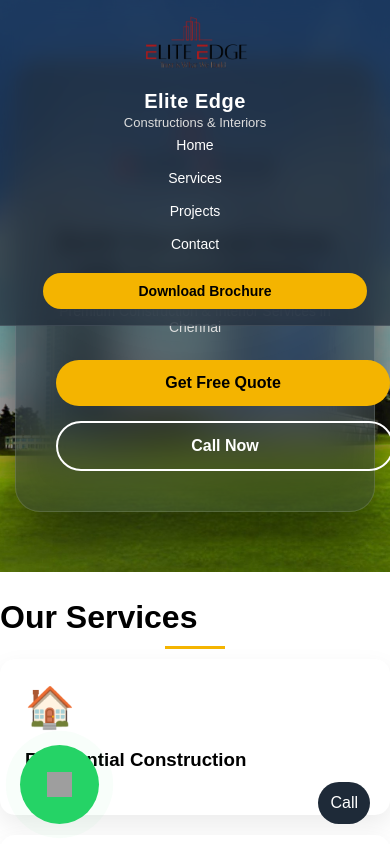
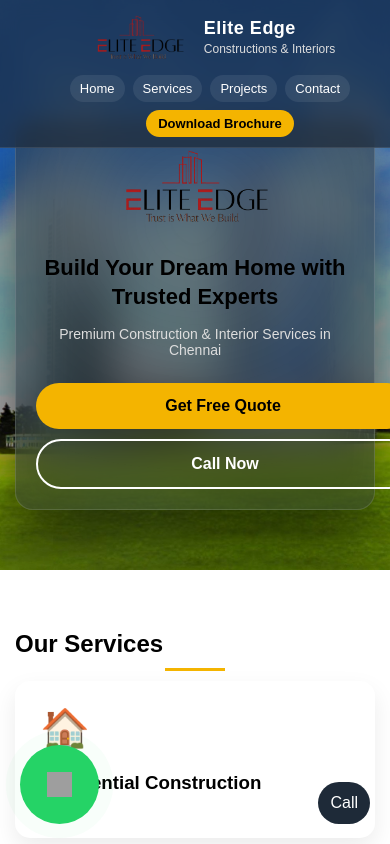
Before and after one commit to eliteedgeconstructions86-alt/Eliteedge, a plain HTML site: page index.html in a window 390 px wide. Shown: the top 844 px of the page. Drawn offline with Linux system fonts and the light colour scheme; grey boxes are pictures that could not be loaded.

Commit message:
Update index.html

```diff
--- a/index.html
+++ b/index.html
@@ -459,70 +459,75 @@ footer {
 
 
 /* ===== FINAL MOBILE FIX ===== */
-@media(max-width:768px){
+@media (max-width: 768px){
 
   /* HEADER */
   header {
+    position: fixed;
+    top: 0;
+    width: 100%;
     padding: 10px 15px;
     flex-direction: column;
     align-items: center;
-    width: 100%;
-    box-sizing: border-box;
   }
 
   /* BRAND */
   .brand {
-    flex-direction: column;
-    text-align: center;
+    flex-direction: row;
+    justify-content: center;
+    gap: 10px;
   }
 
   .logo {
-    height: 65px;
+    height: 55px;
   }
 
   .brand-text h2 {
-    font-size: 20px;
+    font-size: 18px;
   }
 
   .brand-text span {
-    font-size: 13px;
+    font-size: 12px;
   }
 
-  /* NAV */
+  /* NAV - clean stacked buttons */
   nav {
     display: flex;
-    flex-direction: column;
-    align-items: center;
-    width: 100%;
-    gap: 5px;
+    flex-wrap: wrap;
+    justify-content: center;
+    gap: 8px;
+    margin-top: 10px;
   }
 
   nav a {
-    width: 80%;
-    text-align: center;
-    margin: 6px 0;
-    font-size: 14px;
+    margin: 0;
+    padding: 6px 10px;
+    font-size: 13px;
+    background: rgba(255,255,255,0.08);
+    border-radius: 20px;
   }
 
-  /* BROCHURE */
   .brochure-btn {
-    width: 80%;
-    margin-top: 10px;
-    text-align: center;
+    padding: 6px 12px;
   }
 
   /* HERO */
   .hero {
+    padding: 120px 15px 60px; /* push below header */
     height: auto;
-    padding: 60px 15px;
+  }
+
+  .hero-content {
+    padding: 20px;
+    border-radius: 18px;
   }
 
   .hero-logo {
-    width: 200px;
+    width: 180px;
   }
 
   .hero-content h1 {
-    font-size: 24px;
+    font-size: 22px;
   }
 
   .hero-content p {
@@ -532,26 +537,35 @@ footer {
   /* BUTTONS */
   .hero-buttons {
     flex-direction: column;
-    width: 100%;
+    gap: 10px;
   }
 
   .btn {
     width: 100%;
+    text-align: center;
+  }
+
+  /* SECTIONS */
+  .section {
+    padding: 40px 15px;
+  }
+
+  .section h2 {
+    font-size: 24px;
   }
 
   /* GALLERY */
-  .gallery img {
-    height: 180px;
+  .gallery {
+    grid-template-columns: 1fr;
   }
 
   /* FORM */
   form input,
   form textarea {
-    width: 95%;
+    width: 100%;
+    margin: 8px 0;
   }
-
 }
-
 
 
 
```
